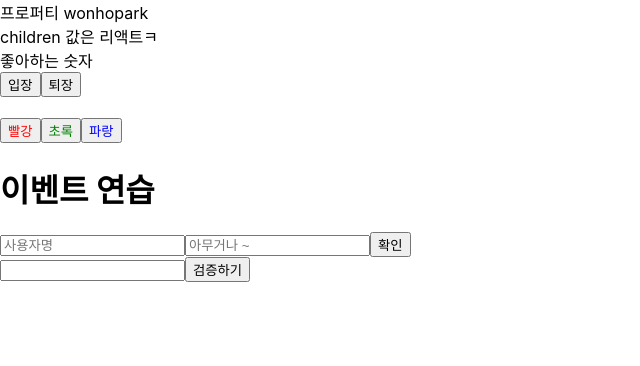
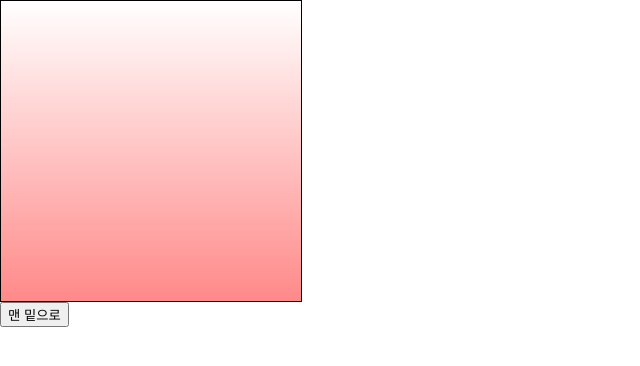
Before and after one commit to wonhopark89-dev/study-react, a React (Create React App) app: page / in a window 1280 px wide. Shown: the top 366 px of the page, without its empty margins (0-640 px from the left). Built offline with nearby package versions, Linux system fonts and the light colour scheme.

Commit message:
how to use ref, between Component and other

```diff
--- a/src/App.js
+++ b/src/App.js
@@ -1,9 +1,10 @@
-import React from 'react';
+import React, { Component } from 'react';
 import './App.css';
 import MyComponent from './MyComponent';
 import Say from './Say';
 import EventPractice from './EventPractice';
 import ValidationSample from './ValidationSample';
+import ScrollBox from './ScrollBox';
 
 // function App() {
 //   // orignal
@@ -28,15 +29,29 @@
 // 	);
 // }
 
-const App = () => {
-	return (
-		<>
-			<MyComponent name={'wonhopark'}>리액트ㅋ</MyComponent>
-			<Say />
-			<EventPractice />
-			<ValidationSample />
-		</>
-	);
-};
+// 함수향 컴포넌트
+// const App = () => {
+// 	return (
+// 		<>
+// 			<MyComponent name={'wonhopark'}>리액트ㅋ</MyComponent>
+// 			<Say />
+// 			<EventPractice />
+// 			<ValidationSample />
+// 		</>
+// 	);
+// };
+
+class App extends Component {
+	render() {
+		return (
+			<div>
+				<ScrollBox ref={(banana) => (this.scrollBox = banana)} />
+				<button onClick={() => this.scrollBox.scrollToBottom()}>
+					맨 밑으로
+				</button>
+			</div>
+		);
+	}
+}
 
 export default App;
--- /dev/null
+++ b/src/ScrollBox.js
@@ -0,0 +1,36 @@
+import React, { Component } from 'react';
+
+class ScrollBox extends Component {
+
+    scrollToBottom = () => {
+        const { scrollHeight, clientHeight } = this.box;
+        // 비구조화 할당
+        // const scrollHeight = this.box.scrollHeight;
+        // const clientHeight = this.box.clientHeight;
+        this.box.scrollTop = scrollHeight - clientHeight;
+    }
+
+	render() {
+		const style = {
+			border: '1px solid black',
+			height: '300px',
+			width: '300px',
+			overflow: 'auto',
+			position: 'relative',
+		};
+
+		const innerStyle = {
+			width: '100%',
+			height: '650px',
+			background: 'linear-gradient(white,red)',
+		};
+
+		return (
+			<div style={style} ref={(tomato) => (this.box = tomato)}>
+				<div style={innerStyle} />
+			</div>
+		);
+	}
+}
+
+export default ScrollBox;
```
